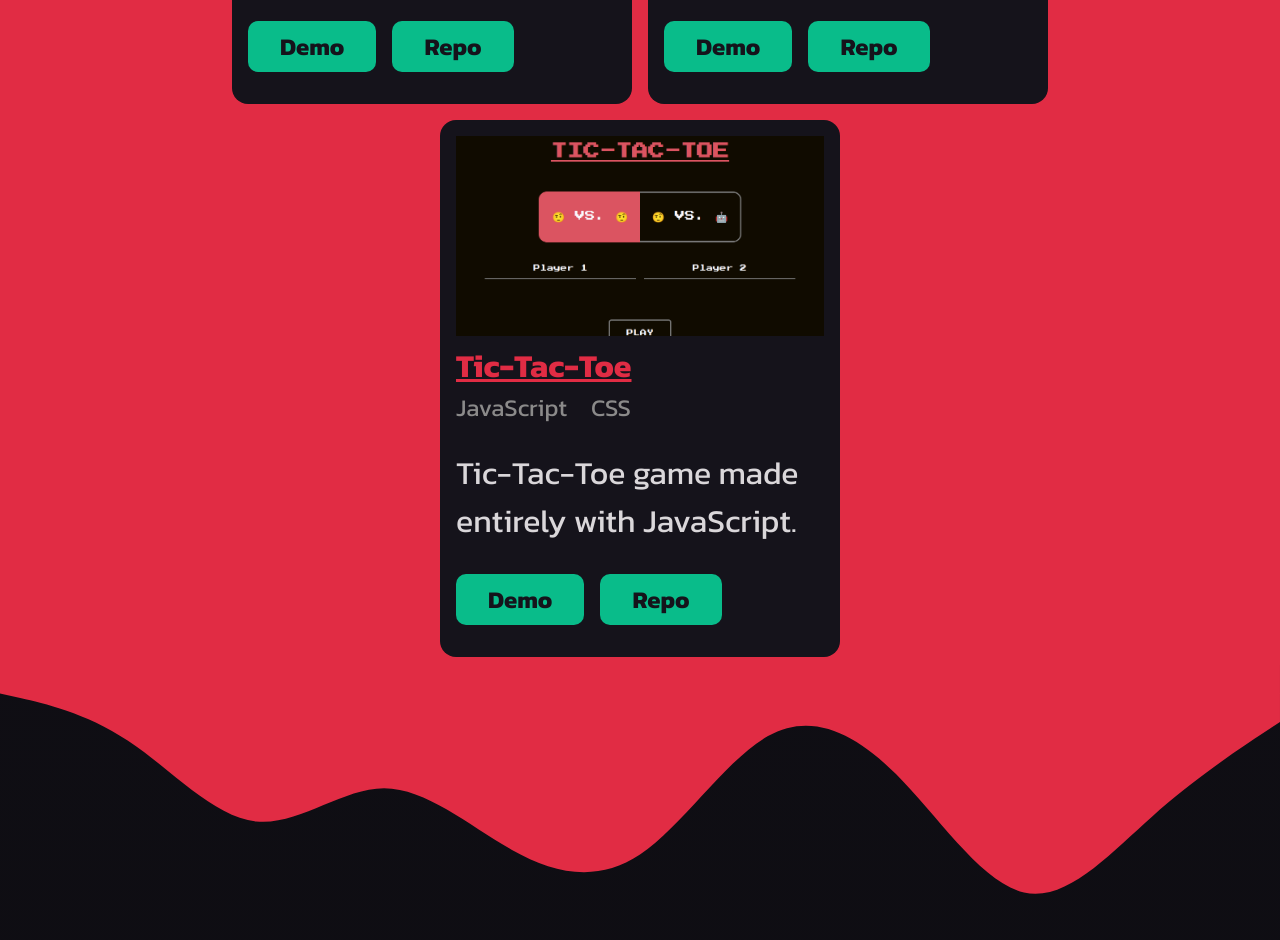
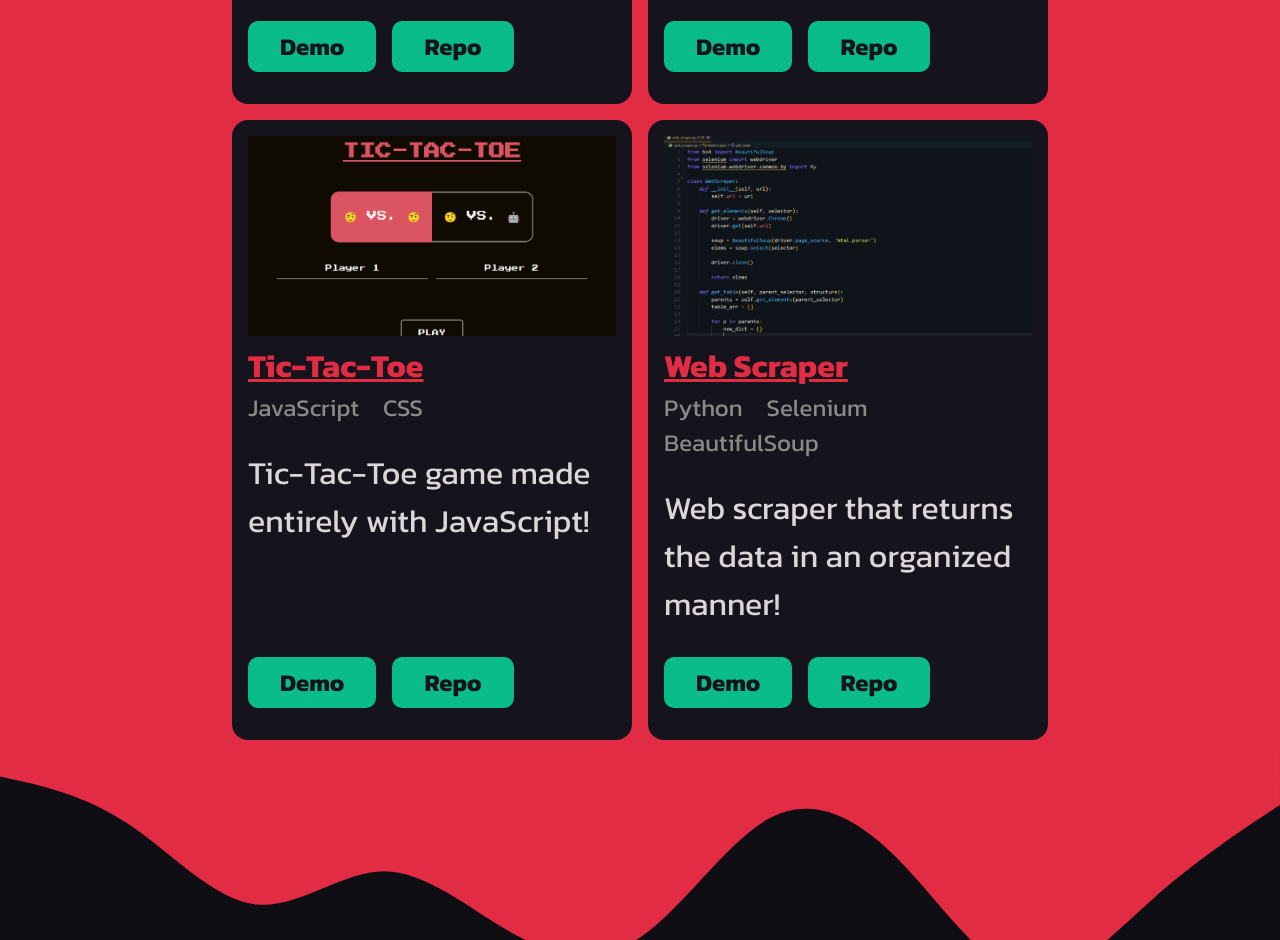
Before and after one commit to venoblin/personal-portfolio-frontend, a React (Create React App) app: page / in a window 1280 px wide. Shown: the part 2620-3560 px from the top of the page. Built offline with nearby package versions, Linux system fonts and the light colour scheme.

Commit message:
added new project

```diff
--- a/src/components/sections/Projects.jsx
+++ b/src/components/sections/Projects.jsx
@@ -4,6 +4,7 @@ import ProjectCard from '../ProjectCard'
 import flixderPng from '../../images/project-screenshots/flixder.png'
 import fitBuddyPng from '../../images/project-screenshots/fit-buddy.png'
 import ticTacToePng from '../../images/project-screenshots/tic-tac-toe.png'
+import webScraperPng from '../../images/project-screenshots/web-scraper.png'
 
 const Projects = () => {
   const [projects, setProjects] = useState([
@@ -29,7 +30,15 @@ const Projects = () => {
       demo: 'http://tic-tac-toe-jvh.surge.sh/',
       repo: 'https://github.com/venoblin/tic-tac-toe',
       techs: ['JavaScript', 'CSS'],
-      desc: 'Tic-Tac-Toe game made entirely with JavaScript.'
+      desc: 'Tic-Tac-Toe game made entirely with JavaScript!'
+    },
+    {
+      title: 'Web Scraper',
+      image: webScraperPng,
+      demo: 'https://github.com/venoblin/web-scraper?tab=readme-ov-file#usage',
+      repo: 'https://github.com/venoblin/web-scraper',
+      techs: ['Python', 'Selenium', 'BeautifulSoup'],
+      desc: 'Web scraper that returns the data in an organized manner!'
     }
   ])
 
```
Also changed, not shown: src/images/project-screenshots/web-scraper.png (added).
